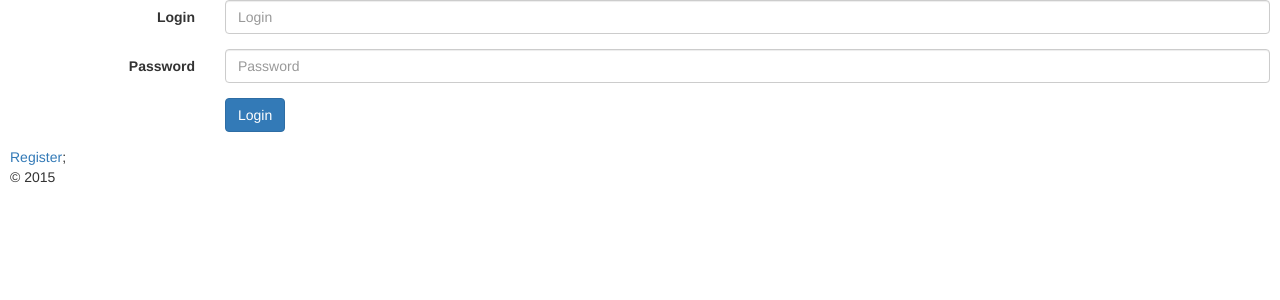
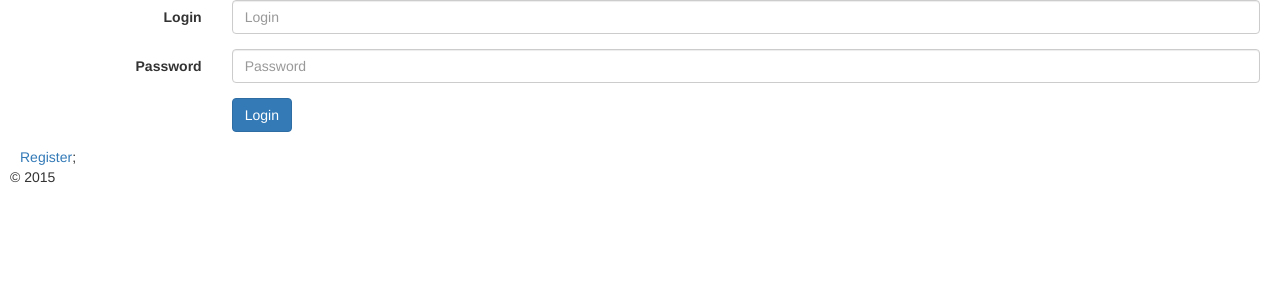
Before and after one commit to silviu6482/project, a CodeIgniter app: page / in a window 1280 px wide. Shown: the part 30-330 px from the top of the page. Run offline with CodeIgniter, Linux system fonts and the light colour scheme.

Commit message:
Fixed horizontal scrollbar bug

```diff
--- a/application/views/home/inc/footer_view.php
+++ b/application/views/home/inc/footer_view.php
@@ -1,3 +1,4 @@
+</div>
 </div>
 <!-- ends the wrapper started in header -->
 <footer>
--- a/application/views/home/inc/header_view.php
+++ b/application/views/home/inc/header_view.php
@@ -11,6 +11,7 @@
 	<header>
 		Test header
 	</header>
+	<div class="container-bootstrap-bug">
 
 	<!-- start of wrapper - ends in footer -->
 	<div class="wrapper">
--- a/public/css/style.css
+++ b/public/css/style.css
@@ -7,6 +7,10 @@ body {
 	width: 400px;
 	margin: 0 auto;
 } */
+
+.container-bootstrap-bug{
+	padding: 0 10px;
+}
 
 #dashboard-side {
 
```
